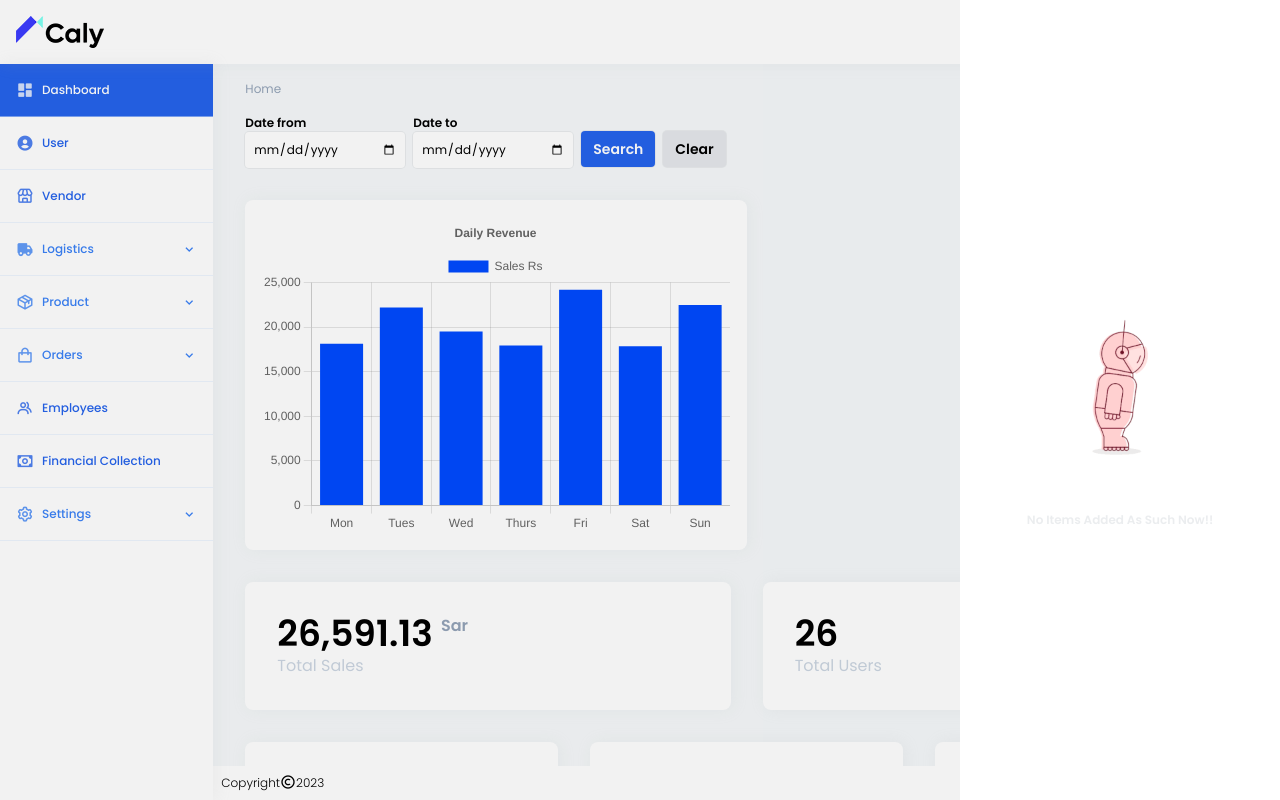
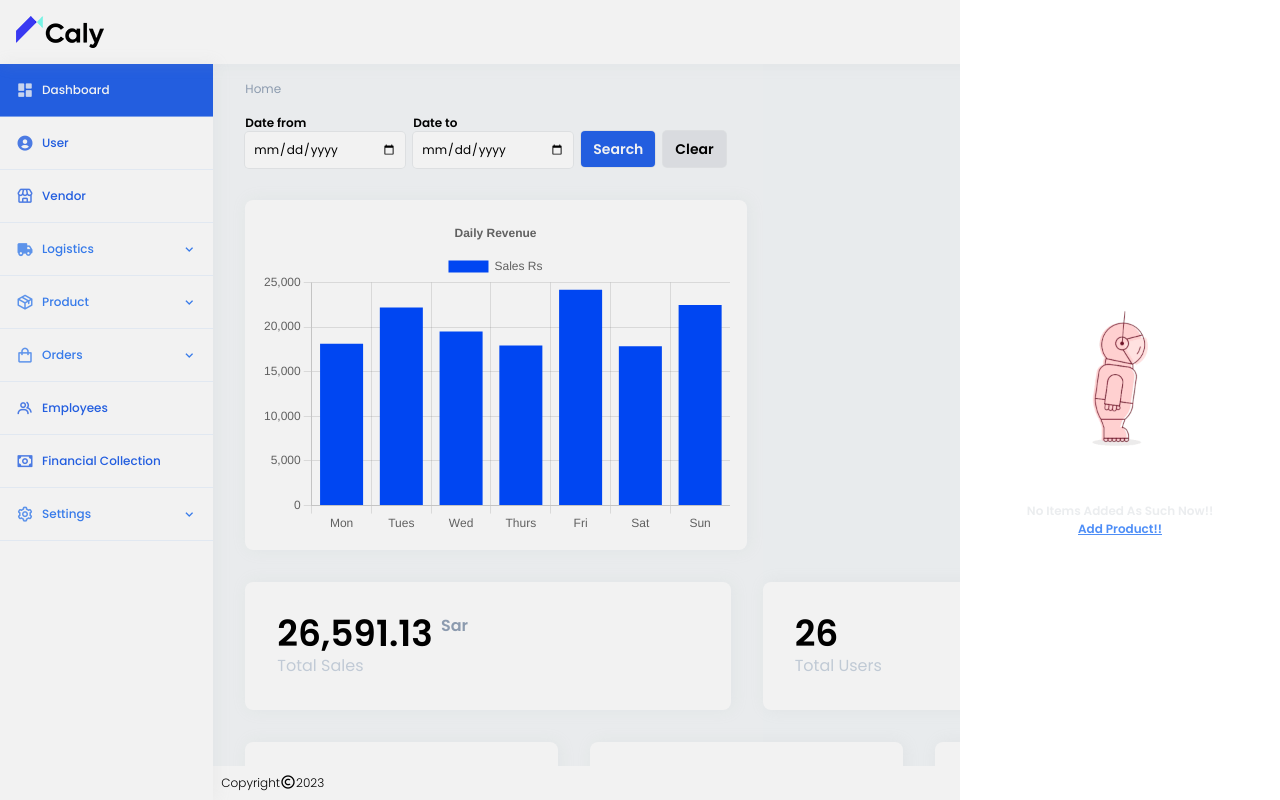
Before and after one commit to rishirathoree/admin-dash, a React (Vite) app: page / in a window 1280 px wide. Both pictures are taken after a click on the icon 1058 px from the left and 30 px from the top of the page. Built offline with nearby package versions, Linux system fonts and the light colour scheme.

Commit message:
added redux toolkit in product/productinventory

```diff
--- a/src/Components/Cart.jsx
+++ b/src/Components/Cart.jsx
@@ -4,7 +4,7 @@ import tee2 from '../assets/images/tee2.jpg'
 import { useDispatch, useSelector } from 'react-redux'
 import { removeItemFromCart } from '../Store/slices/Cart'
 import noitemgif from '../assets/images/noitemgif.gif'
-
+import { Link } from 'react-router-dom';
 
 const Cart = () => {
 
@@ -64,6 +64,7 @@ const Cart = () => {
             <div className={`flex items-center flex-col justify-center select-none duration-100 ${cartProduct.length > 0 ? 'opacity-0' : 'opacity-100'}`}>
                 <img src={noitemgif} className='w-full h-full' alt="" />
                 <p className='font-semibold text-gray-400/20 text-xsm'>No Items Added As Such Now!!</p>
+                <Link to="/productscreen"><p className='cursor-pointer font-semibold hover:text-blue-500/50 text-blue-500/90 underline text-xsm'>Add Product!!</p></Link>
             </div>
             }
             </div>
```
